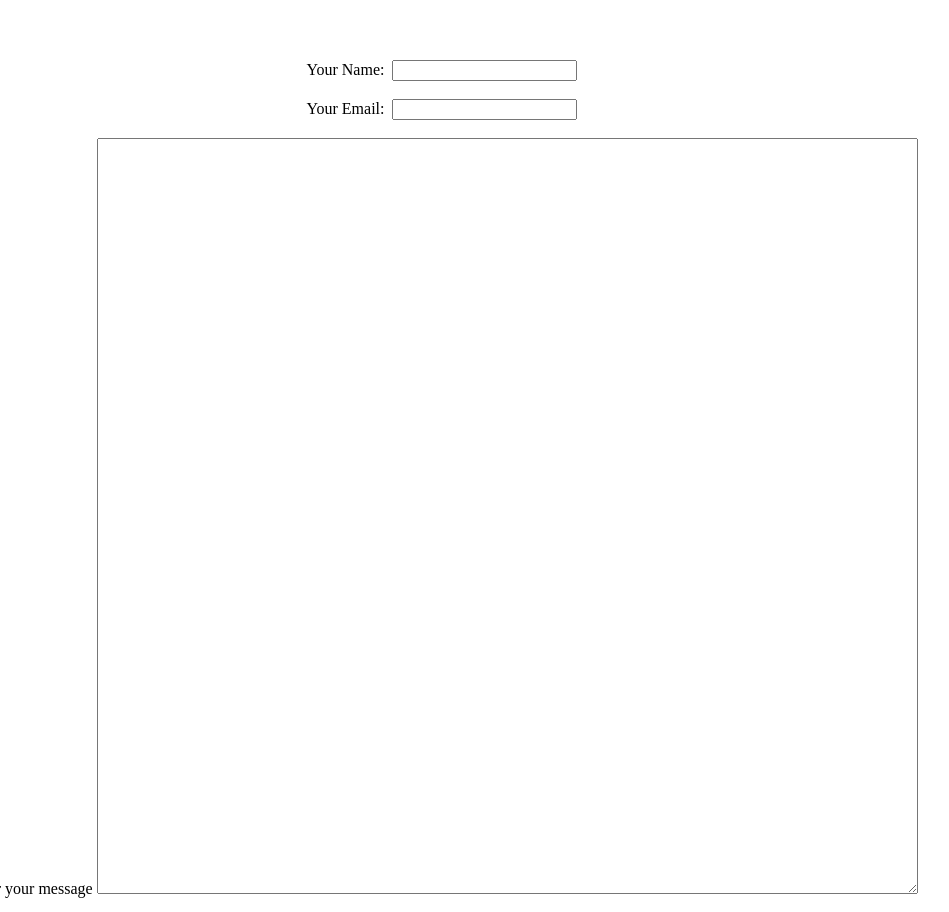
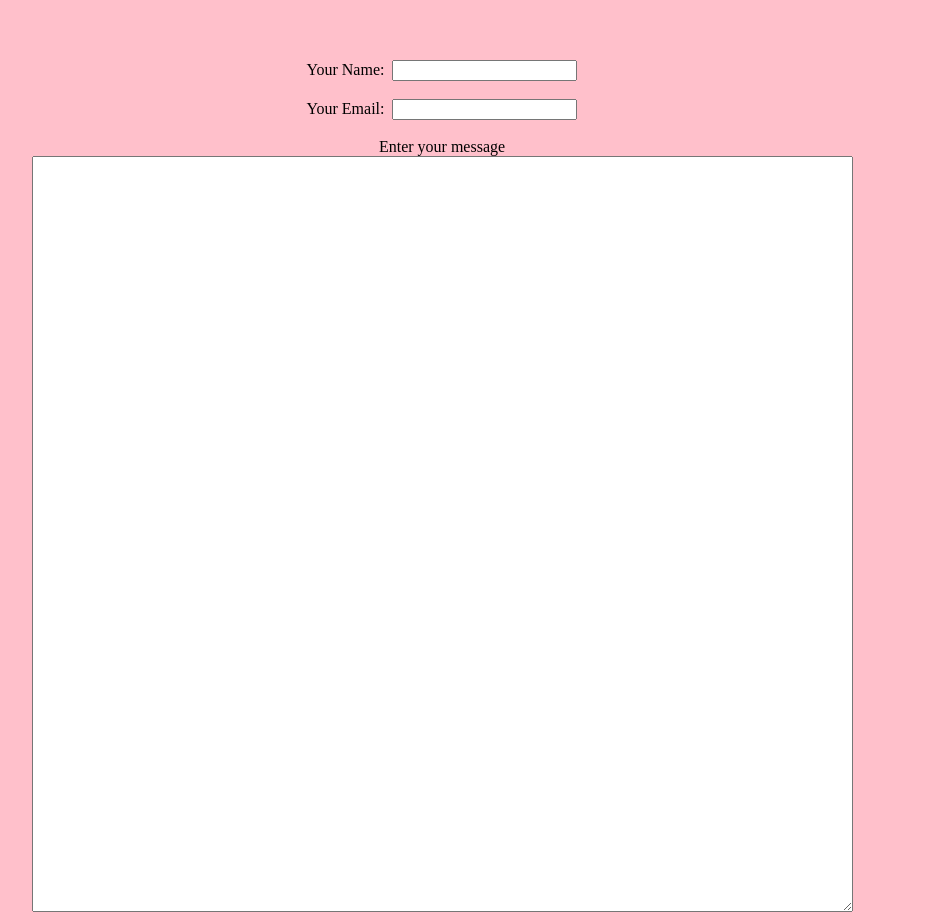
Before and after one commit to AparnaD301/cv, a plain HTML site: page contact.html in a window 1280 px wide. Shown: the top 912 px of the page, without its empty margins (198-1147 px from the left). Drawn offline with Linux system fonts and the light colour scheme.

Commit message:
Update contact.html

```diff
--- a/contact.html
+++ b/contact.html
@@ -2,7 +2,7 @@
 <head>
 <title>contact me</title>
 </head>
-<body>
+<body style="background-color:pink">
 <center>
 <p>
   <br><br>
@@ -11,7 +11,7 @@
 <input type="text" name="your name" value""><br><br>
 <label> Your Email:</label>&nbsp
 <input type="email" name="your email" value=""><br><br>
-<label> Enter your message</label>
+<label> Enter your message</label><br>
   <textarea name="your message" rows="50" cols="100"></textarea><br><br>
   <input type="submit"><br>
   Twitter account:<a href="https://twitter.com/home " alt="Aparna's twitter account">Link to Twitter💎</a>
```
